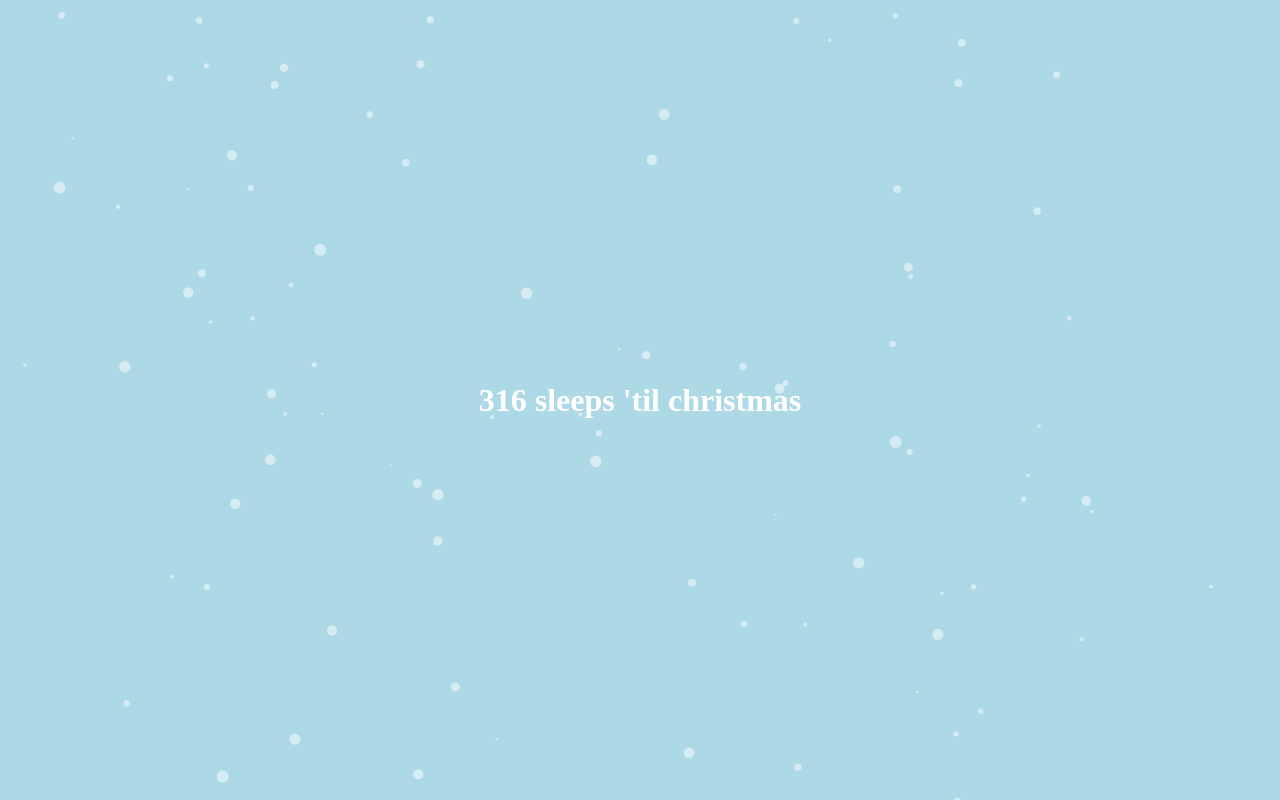
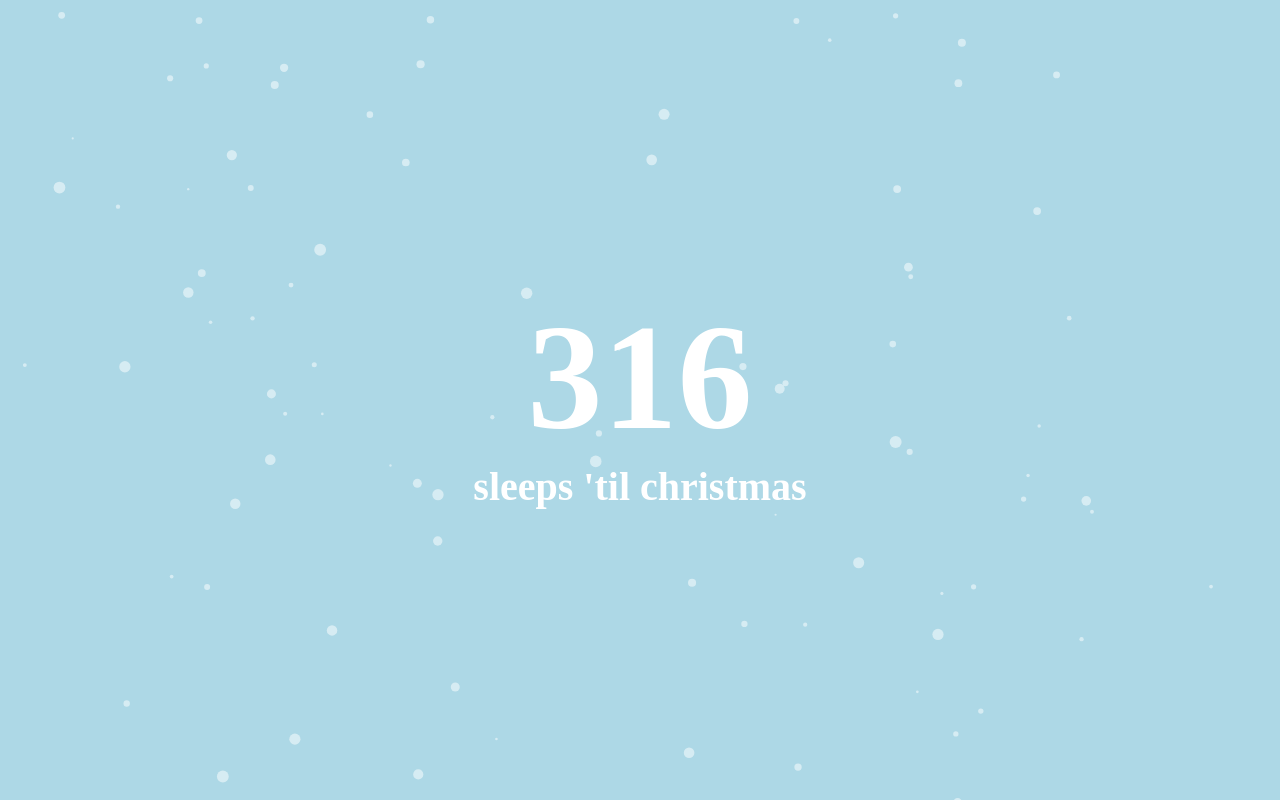
Before and after one commit to dorkycam/sleeps-til-christmas, a Next.js app: page / in a window 1280 px wide. Built offline with nearby package versions, Linux system fonts and the light colour scheme.

Commit message:
UI improvements

```diff
--- a/src/components/InteractiveSnow.tsx
+++ b/src/components/InteractiveSnow.tsx
@@ -7,6 +7,9 @@ import type { Container, Engine } from 'tsparticles-engine';
 const StyledParticles = styled(Particles)`
   height: 100vh;
   width: 100vw;
+  position: -webkit-sticky; /* Safari */
+  position: sticky;
+  top: 0;
 `;
 
 export function InteractiveSnow() {
--- a/src/components/SleepCountdown.tsx
+++ b/src/components/SleepCountdown.tsx
@@ -1,14 +1,43 @@
+import { minDesktop, minTablet } from '@/styles/mediaQueries';
 import dayjs from 'dayjs';
 import styled from 'styled-components';
 
-const CountDown = styled.h1`
+const CountDown = styled.div`
   margin: 0;
   padding: 0;
   position: absolute;
   transform: translate(50%, -50%);
   right: 50%;
+  text-align: center;
   top: 50%;
   z-index: 5;
+  width: 100%;
+`;
+
+const StyledH1 = styled.h1`
+  font-size: 100px;
+  margin: 0;
+
+  @media ${minTablet} {
+    font-size: 150px;
+  }
+
+  @media ${minDesktop} {
+    font-size: 150px;
+  }
+`;
+
+const StyledH2 = styled.h2`
+  font-size: 30px;
+  margin: 0;
+  width: 100%;
+
+  @media ${minTablet} {
+    font-size: 40px;
+  }
+
+  @media ${minDesktop} {
+  }
 `;
 
 export function SleepCountdown() {
@@ -29,11 +58,13 @@ export function SleepCountdown() {
   return (
     <CountDown>
       {isChristmas ? (
-        <>Merry Christmas!</>
+        <StyledH1>Merry Christmas!</StyledH1>
       ) : (
         <>
-          {sleepsTilChristmas} sleep{sleepsTilChristmas > 1 && 's'} &apos;til
-          christmas
+          <StyledH1>{sleepsTilChristmas}</StyledH1>
+          <StyledH2>
+            sleep{sleepsTilChristmas > 1 && 's'} &apos;til christmas
+          </StyledH2>
         </>
       )}
     </CountDown>
--- a/src/styles/globals.css
+++ b/src/styles/globals.css
@@ -5,7 +5,7 @@ body {
 }
 
 body {
-  background: #000000;
+  background: #add8e6;
   color: #ffffff;
   margin: 0;
   overflow: hidden;
--- /dev/null
+++ b/src/styles/mediaQueries.ts
@@ -0,0 +1,34 @@
+/**
+ * Prefer mobile-first responsive styling / media queries.
+ */
+
+// minWidthMobile is zero
+export const minWidthTablet = 451;
+export const minWidthTabletLarge = 641;
+export const minWidthDesktop = 901;
+export const minWidthDesktopSafe = 1024;
+export const maxWidthLayout = 1440;
+
+// minMobile is implicit for mobile-first styling
+export const minTablet = `(min-width: ${minWidthTablet}px)`;
+export const minTabletLarge = `(min-width: ${minWidthTabletLarge}px)`;
+export const minDesktop = `(min-width: ${minWidthDesktop}px)`;
+
+/** Width at which desktop styles can be used safely (no adjustments needed) */
+export const minDesktopSafe = `(min-width: ${minWidthDesktopSafe}px)`;
+
+// -- Avoid using desktop-first media queries, if possible! --
+
+/** Opposite of minTablet. Avoid if possible. */
+export const maxMobile = `(max-width: ${minWidthTablet - 0.5}px)`;
+
+/** Opposite of minTabletLarge. Avoid if possible. */
+export const maxTablet = `(max-width: ${minWidthTabletLarge - 0.5}px)`;
+
+/** Opposite of minDesktop. Avoid if possible. */
+export const maxTabletLarge = `(max-width: ${minWidthDesktop - 0.5}px)`;
+
+/** Opposite of minDesktopSafe. Avoid if possible. */
+export const maxDesktop = `(max-width: ${minWidthDesktopSafe - 0.5}px)`;
+
+// maxDesktopSafe is implicit for desktop-first styling
```
